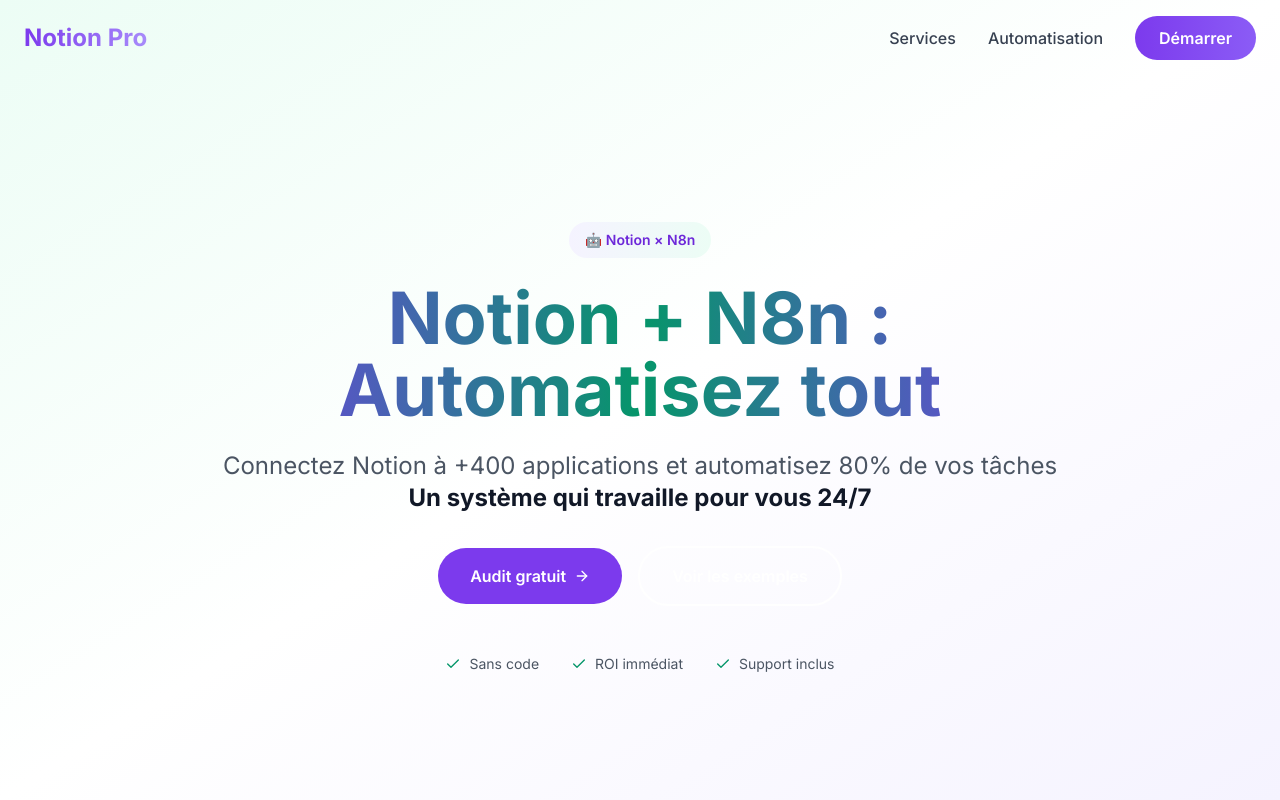
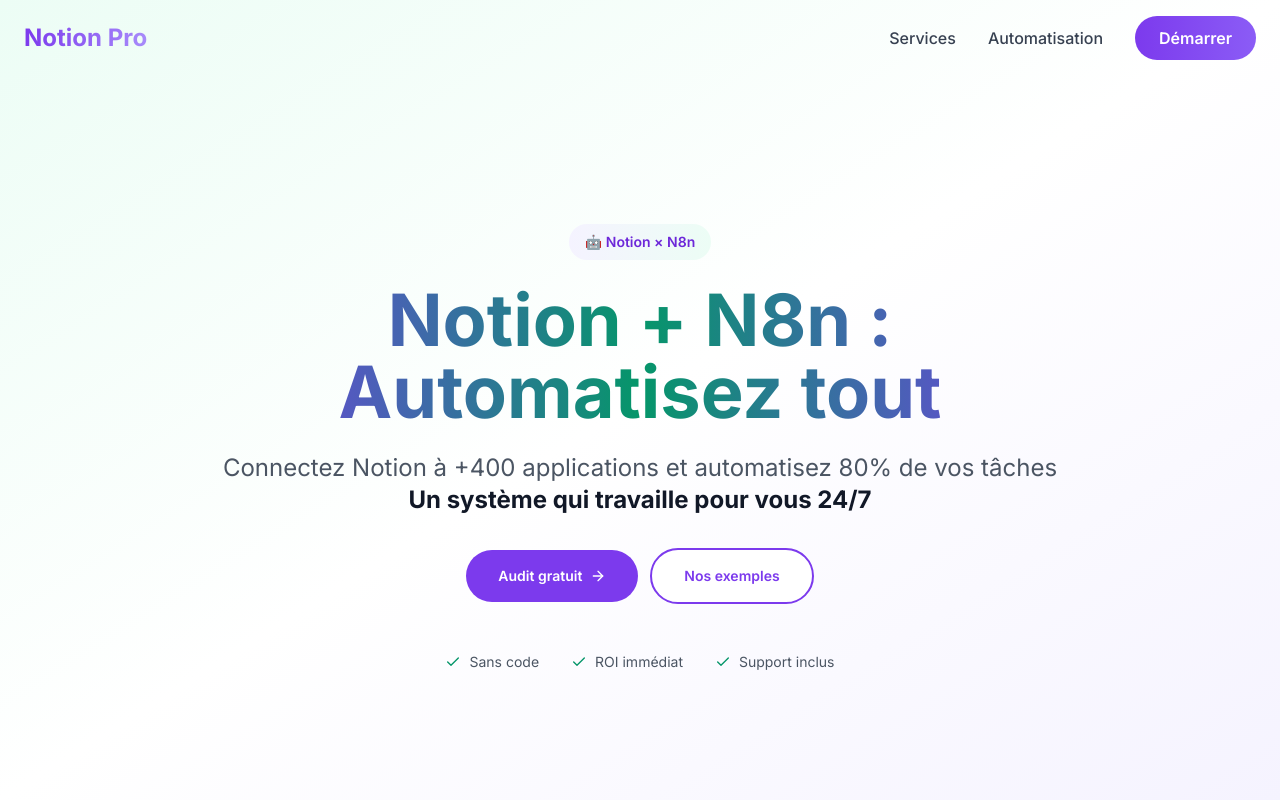
Before and after one commit to mohammadali-bacha/notion-consulting-landing, a Next.js app: page /automation in a window 1280 px wide. Shown: the top 800 px of the page. Built offline with nearby package versions, Linux system fonts and the light colour scheme.

Commit message:
Fix: Changement couleur boutons secondary pour visibilité

```diff
--- a/app/automation/page.tsx
+++ b/app/automation/page.tsx
@@ -40,13 +40,13 @@
               <strong className="text-gray-900">Un système qui travaille pour vous 24/7</strong>
             </p>
 
-            <div className="flex flex-col sm:flex-row gap-3 md:gap-4 justify-center items-center mb-8 md:mb-12 px-4">
-              <Button href="#contact" variant="primary" className="text-sm md:text-base bg-gradient-to-r from-emerald-600 to-primary-600 w-full sm:w-auto whitespace-nowrap px-6 md:px-8">
+            <div className="flex flex-col sm:flex-row gap-3 justify-center items-center mb-8 md:mb-12 px-4 max-w-2xl mx-auto">
+              <Button href="#contact" variant="primary" className="text-sm bg-gradient-to-r from-emerald-600 to-primary-600 w-full sm:w-auto">
                 Audit gratuit
                 <ArrowRight className="ml-2 w-4 h-4" />
               </Button>
-              <Button href="#use-cases" variant="outline" className="text-sm md:text-base border-gray-300 text-gray-700 hover:bg-gray-50 w-full sm:w-auto whitespace-nowrap px-6 md:px-8">
-                Voir les exemples
+              <Button href="#use-cases" variant="secondary" className="text-sm w-full sm:w-auto">
+                Nos exemples
               </Button>
             </div>
 
--- a/app/page.tsx
+++ b/app/page.tsx
@@ -42,13 +42,13 @@
               <strong className="text-gray-900">Notion peut devenir votre avantage compétitif.</strong>
             </p>
 
-            <div className="flex flex-col sm:flex-row gap-3 md:gap-4 justify-center items-center mb-8 md:mb-12 px-4">
-              <Button href="#contact" variant="primary" className="text-sm md:text-base w-full sm:w-auto whitespace-nowrap px-6 md:px-8">
+            <div className="flex flex-col sm:flex-row gap-3 justify-center items-center mb-8 md:mb-12 px-4 max-w-2xl mx-auto">
+              <Button href="#contact" variant="primary" className="text-sm w-full sm:w-auto">
                 Audit gratuit
                 <ArrowRight className="ml-2 w-4 h-4" />
               </Button>
-              <Button href="#services" variant="outline" className="text-sm md:text-base border-gray-300 text-gray-700 hover:bg-gray-50 w-full sm:w-auto whitespace-nowrap px-6 md:px-8">
-                Voir les services
+              <Button href="#services" variant="secondary" className="text-sm w-full sm:w-auto">
+                Nos services
               </Button>
             </div>
 
```
